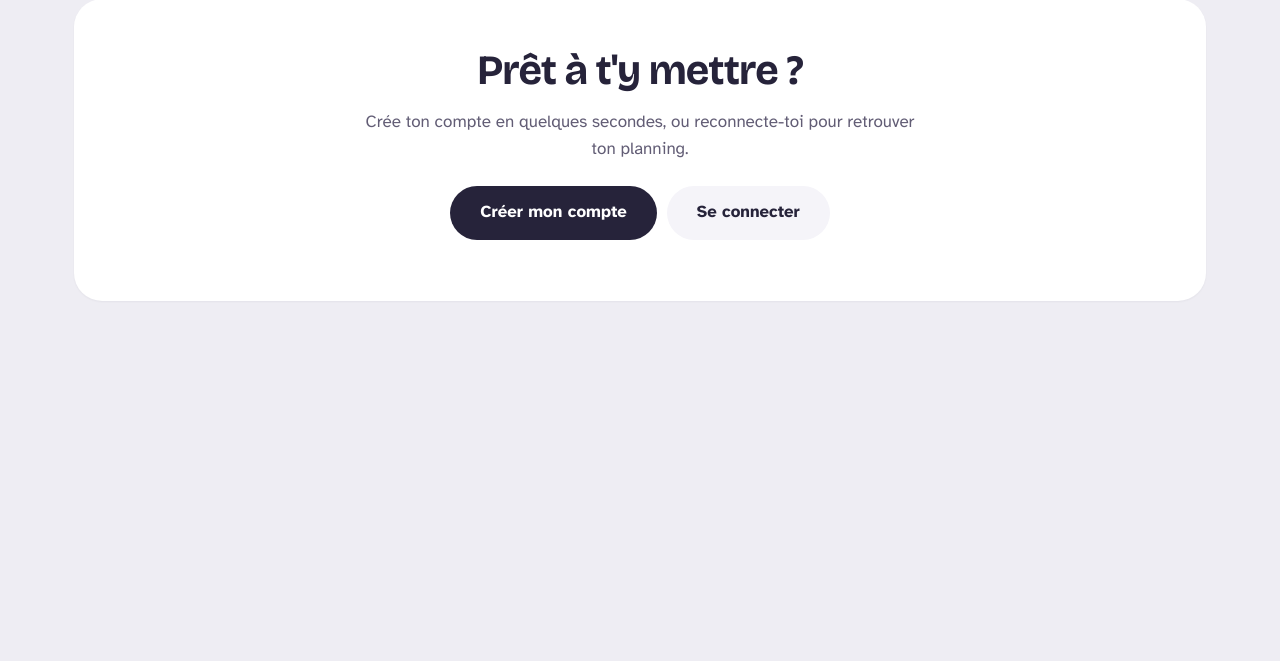
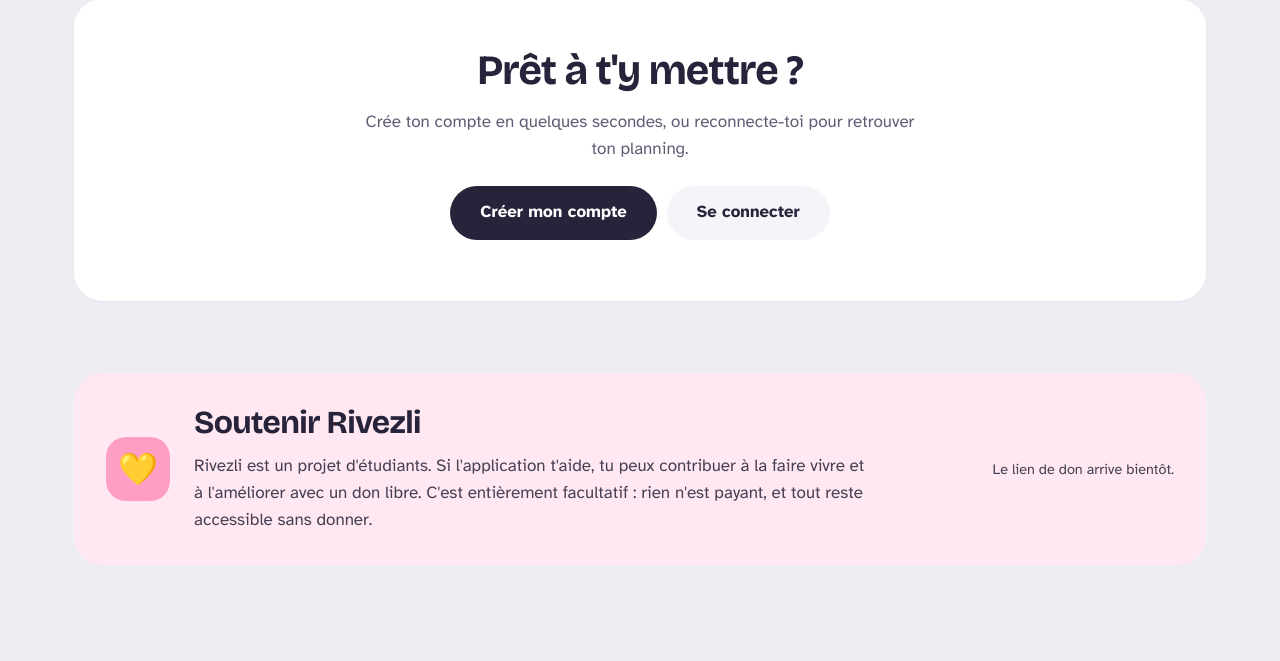
Before and after one commit to OzeelCharles/night_shift_hackathon2026, a Flask app: page / in a window 1280 px wide. Shown: the part 1867-2528 px from the top of the page. Before the commit the page ends 2168 px from the top, so only its background shows below. Run offline with Flask 3, Linux system fonts and the light colour scheme.

Commit message:
Section dons en bas de la page d'accueil
Le lien vient de DONATION_URL (https uniquement) ; sans lien, la section annonce qu'il arrive bientôt.

Co-Authored-By: Claude Sonnet 5.5 <noreply@anthropic.com>

```diff
--- a/backend/config.py
+++ b/backend/config.py
@@ -38,6 +38,7 @@ def defaults(instance_path: str) -> dict:
         "DATABASE": os.path.join(instance_path, "revision.sqlite"),
         "UPLOAD_FOLDER": os.path.join(instance_path, "uploads"),
         "MAX_CONTENT_LENGTH": 25 * 1024 * 1024,
+        "DONATION_URL": os.environ.get("DONATION_URL", "").strip(),  # page de don (https://…) ; vide = pas de bouton
         "ENABLE_WEB": True,  # recherche de ressources sur internet
         "SESSION_COOKIE_HTTPONLY": True,
         "SESSION_COOKIE_SAMESITE": "Lax",
--- a/backend/controllers/main.py
+++ b/backend/controllers/main.py
@@ -39,7 +39,9 @@ def index():
     """Page d'accueil de Rivezli : présentation des fonctionnalités pour les étudiants (frontend/templates/home.html)."""
     features = [dict(endpoint=e, icon=i, title=t, text=x, hl=c) for e, i, t, x, c in SHOWCASE
                 if e in current_app.view_functions]
-    return render_template("home.html", features=features)
+    donation_url = (current_app.config.get("DONATION_URL") or "").strip()
+    return render_template("home.html", features=features,
+                           donation_url=donation_url if donation_url.startswith("https://") else None)
 
 
 @bp.route("/encadrement")
--- a/frontend/static/style.css
+++ b/frontend/static/style.css
@@ -438,6 +438,17 @@ a.feature-body:hover .feature-go { text-decoration: underline; }
 }
 @media (prefers-reduced-motion: reduce) { .feature { transition: none; } .feature:has(a.feature-body):hover { transform: none; } }
 
+/* Dons : la toute dernière section de l'accueil */
+.donate { margin-top: var(--s-8); display: flex; align-items: center; gap: var(--s-5); padding: var(--s-6) var(--s-6); border-radius: var(--r-lg);
+  background: color-mix(in srgb, var(--hl-2) 24%, var(--surface)); }
+.donate-icon { display: grid; place-items: center; flex: 0 0 auto; width: 64px; height: 64px; border-radius: 20px; font-size: 2rem; background: var(--hl-2); }
+.donate-text { flex: 1; min-width: 0; }
+.donate h2 { font-size: clamp(1.5rem, 3vw, 2rem); margin: 0 0 .3em; }
+.donate p { margin: 0; color: var(--graphite); opacity: .85; max-width: 62ch; }
+.donate .btn { flex: 0 0 auto; }
+.donate-soon { flex: 0 0 auto; }
+@media (max-width: 760px) { .donate { flex-direction: column; align-items: flex-start; padding: var(--s-5); } }
+
 /* Un visiteur garde « Se connecter » et « Créer un compte » visibles en haut à droite, même sur téléphone */
 @media (max-width: 860px) {
   .topbar-guest .menu-toggle { display: none; }
--- a/frontend/templates/home.html
+++ b/frontend/templates/home.html
@@ -67,4 +67,18 @@
   </p>
   {% endif %}
 </section>
+
+<section class="donate" aria-labelledby="donate-title">
+  <span class="donate-icon" aria-hidden="true">💛</span>
+  <div class="donate-text">
+    <h2 id="donate-title">Soutenir Rivezli</h2>
+    <p>Rivezli est un projet d'étudiants. Si l'application t'aide, tu peux contribuer à la faire vivre et à l'améliorer avec un don libre.
+      C'est entièrement facultatif : rien n'est payant, et tout reste accessible sans donner.</p>
+  </div>
+  {% if donation_url %}
+  <a class="btn btn-lg" href="{{ donation_url }}" target="_blank" rel="noopener noreferrer">Faire un don<span class="visually-hidden"> (s'ouvre dans un nouvel onglet)</span></a>
+  {% else %}
+  <p class="donate-soon small muted">Le lien de don arrive bientôt.</p>
+  {% endif %}
+</section>
 {% endblock %}
```
Also changed, not shown: backend/tests/test_architecture.py (+36 -0 lines).
